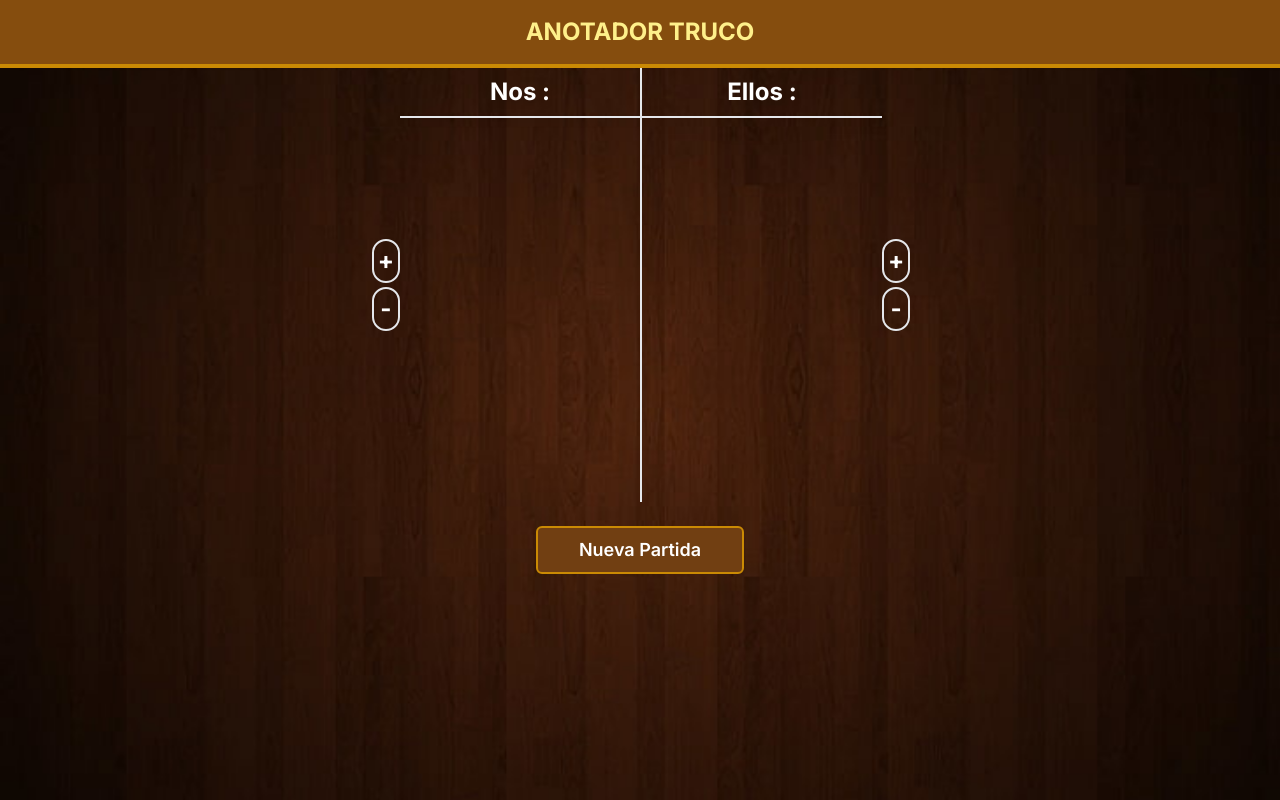
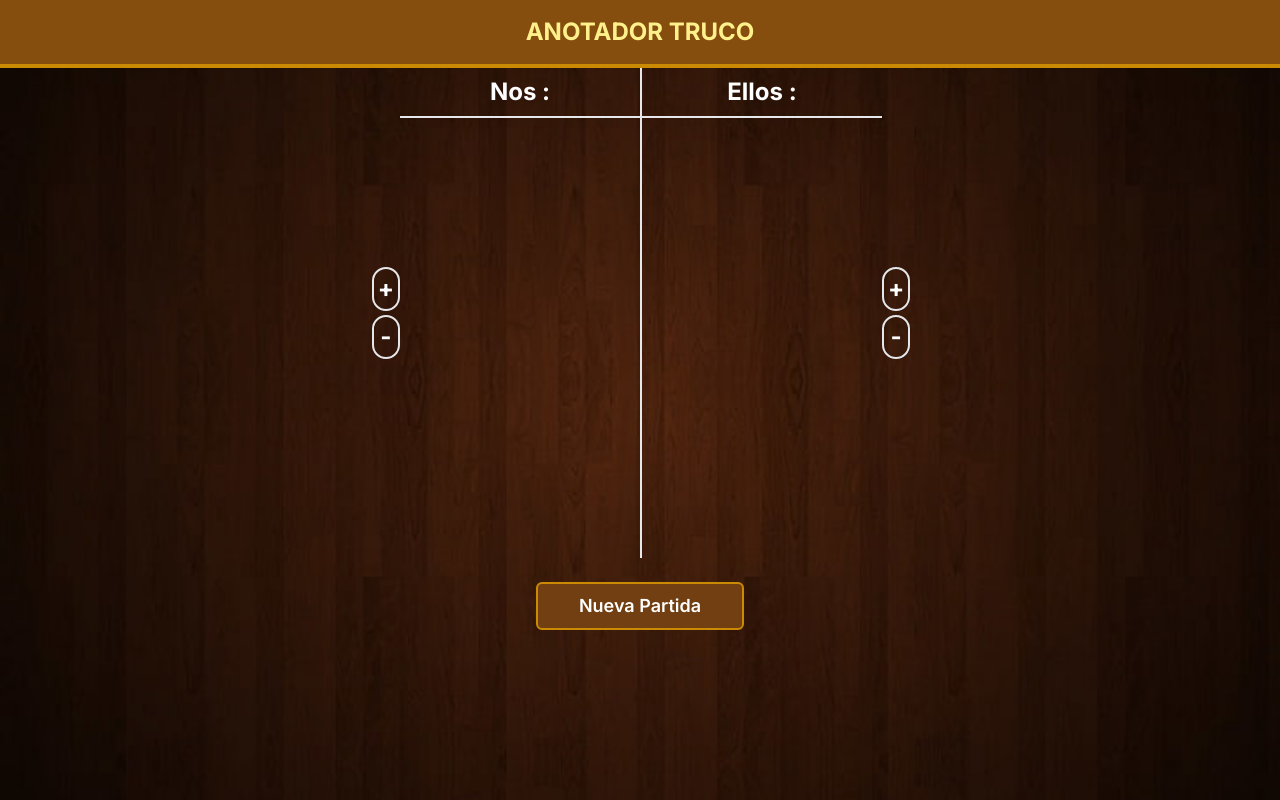
Before and after one commit to EnzoDamianAlderete/Anotador-Truco, a Next.js app: page / in a window 1280 px wide. Built offline with nearby package versions, Linux system fonts and the light colour scheme.

Commit message:
se establece height de contador

```diff
--- a/containers/ElllosContainer.tsx
+++ b/containers/ElllosContainer.tsx
@@ -25,7 +25,7 @@ export function EllosContainer(){
 
             <div >
             <h2 className="p-2 drop-shadow-xl  border-b-2">Ellos :</h2>
-                <div className="md:p-20 p-12 w-36 h-96 md:w-60 ">
+                <div className="md:p-20 p-9 w-36 h-96 md:w-60 ">
                 <FosforoComponentEllos/>
                 </div>
             </div>
--- a/containers/NosContainer.tsx
+++ b/containers/NosContainer.tsx
@@ -23,7 +23,7 @@ export function NosContainer(){
         <div className="flex flex-row-reverse container mx-auto">
             <div >
                 <h2 className="p-2 drop-shadow-md border-b-2 ">Nos :</h2>
-                <div className="md:p-20 p-12 w-36 h-96 md:w-60 ">
+                <div className="md:p-20 p-9 w-36 h-128 md:w-60 ">
                 <FosforoComponentNos/>
                 </div>
             </div>
--- a/tailwind.config.js
+++ b/tailwind.config.js
@@ -15,6 +15,9 @@ module.exports = {
       },
       rotate: {
         '120': '120deg',
+      },
+      spacing: {
+        '128': '27.5rem',
       }
     },
   },
```
